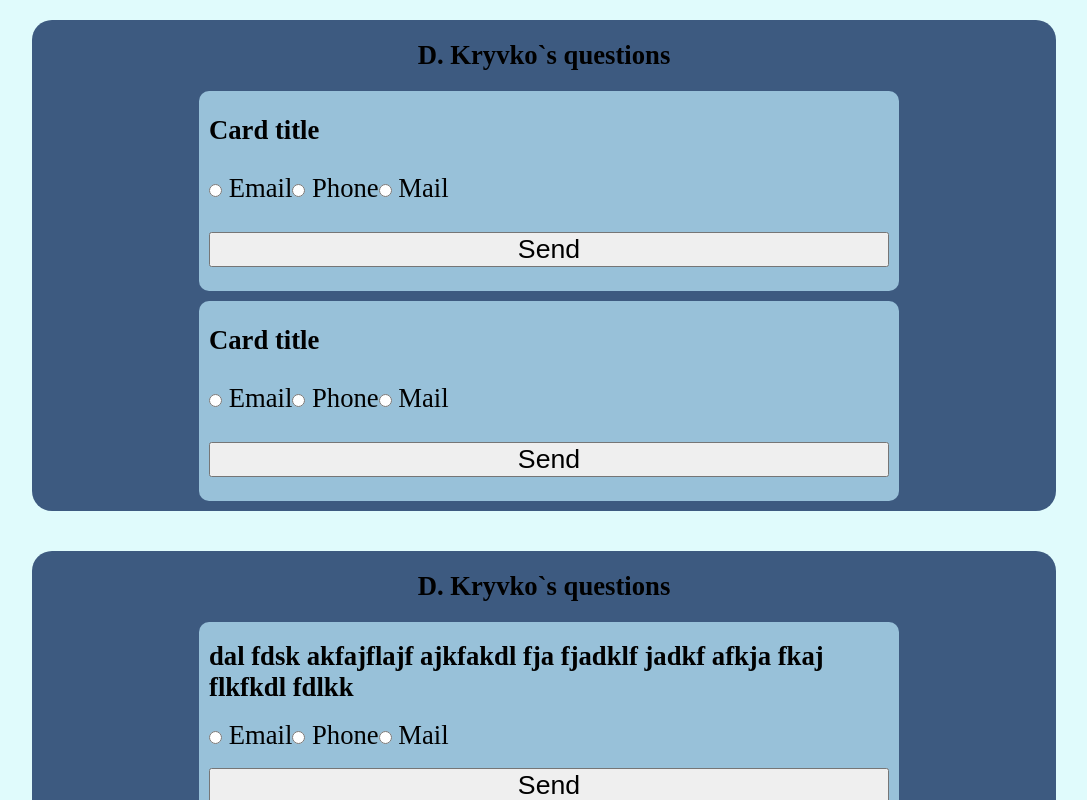
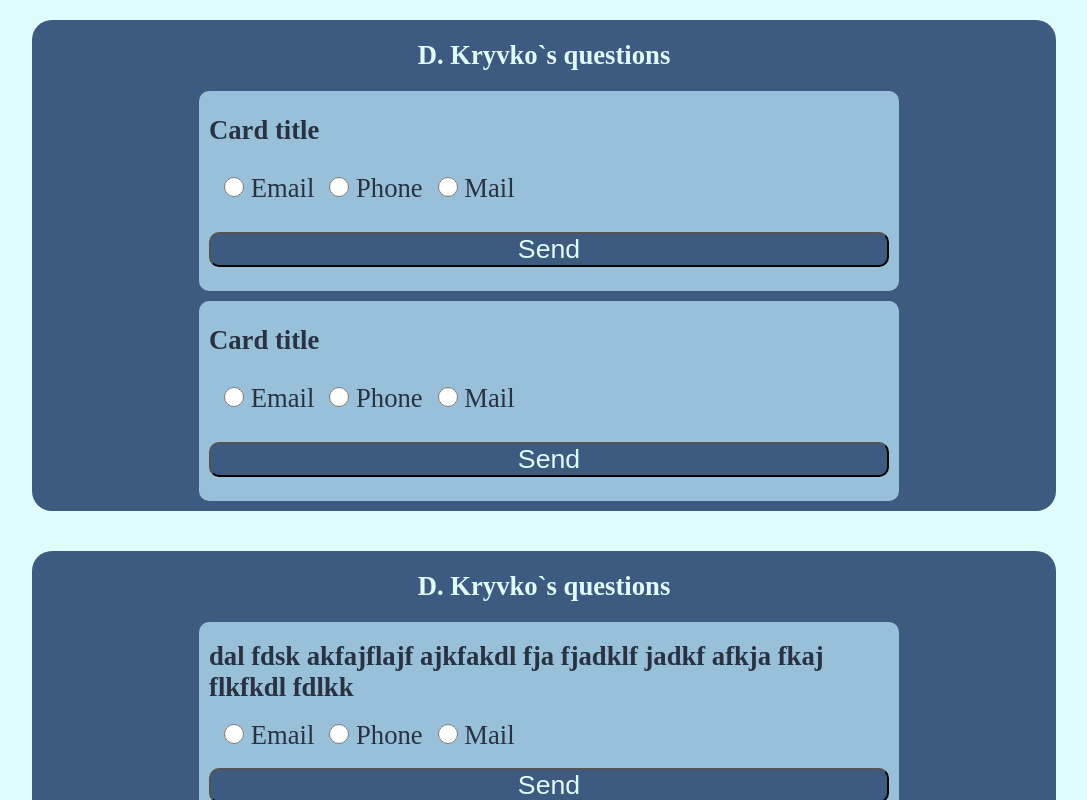
Before and after one commit to kotya748/PZ-2004-Metelap, a plain HTML site: page index.html in a window 1280 px wide. Shown: the whole page, without its empty margins (96-1183 px from the left). Drawn offline with Linux system fonts and the light colour scheme.

Commit message:
Andrii Pustovit: fix style.css

```diff
--- a/style.css
+++ b/style.css
@@ -3,7 +3,8 @@
     --secondary-color: #98c1d9;
     --background-color: #e0fbfc;
     --font-color: #293241;
-    --btn-color: #ee6c4d;
+    --light-font-color: #e0fbfc;
+    --btn-color: #3d5a80;
 }
 
 * {
@@ -11,6 +12,7 @@
     padding: 0;
     font-size: 20pt;
     box-sizing: border-box;
+    color: var(--font-color);
 }
 
 .container {
@@ -36,6 +38,7 @@
 .student__name {
     text-align: center;
     padding: 20px;
+    color: var(--light-font-color);
 }
 
 .student__questions {
@@ -61,3 +64,15 @@
     display: flex;
     flex-wrap: wrap;
 }
+
+button {
+    background-color: var(--btn-color);
+    border-radius: 10px;
+    color: var(--light-font-color);
+}
+
+input {
+    margin-left: 15px;
+    width: 20px;
+    height: 20px;
+}
```
